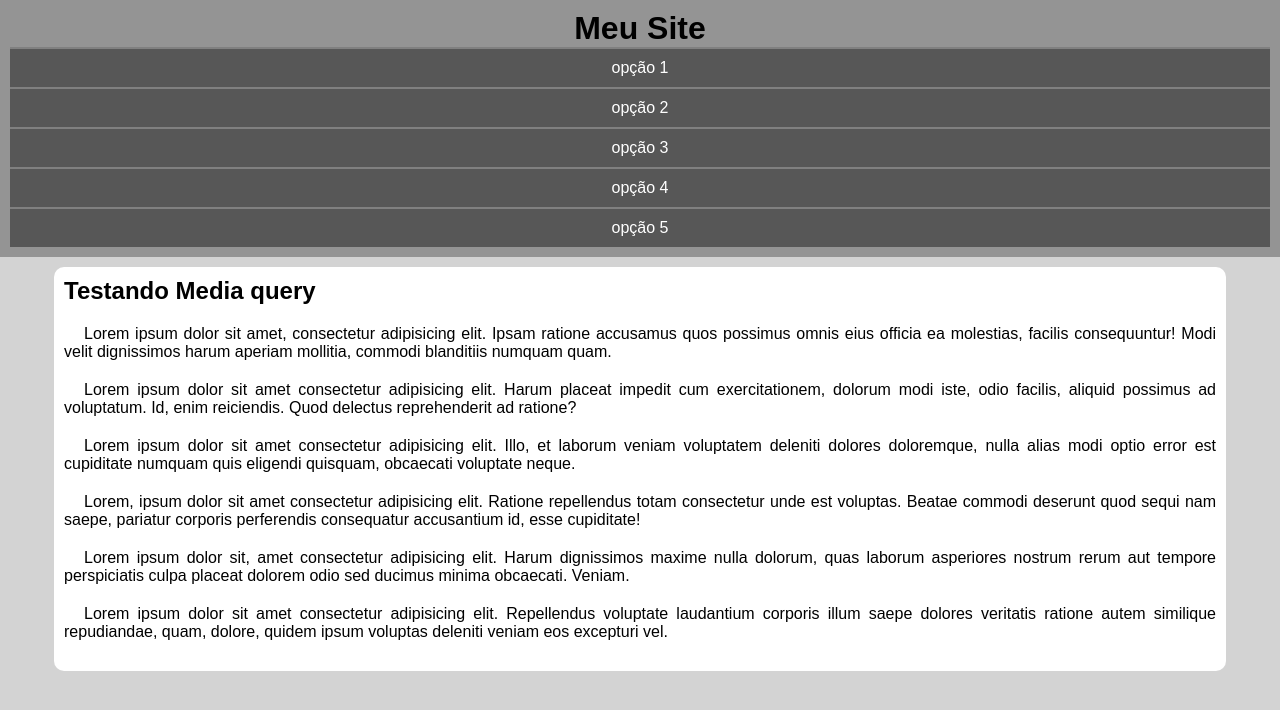
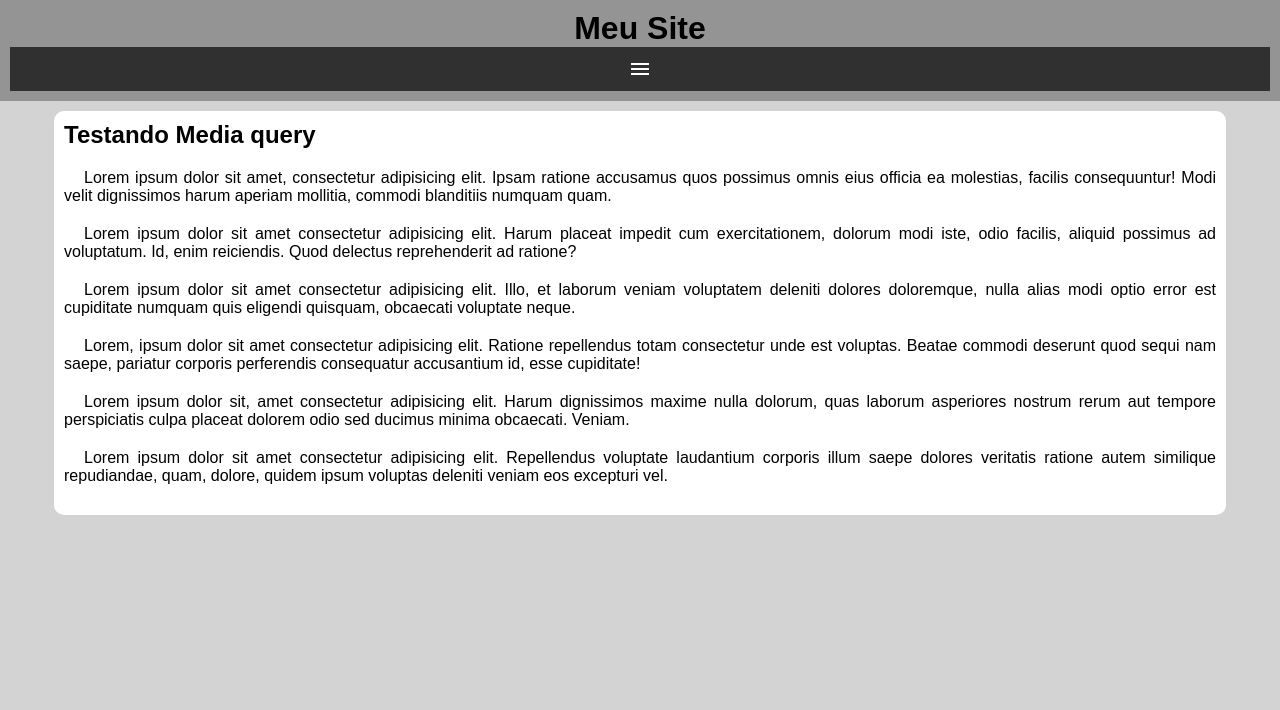
Before and after one commit to Franciscocpierna/HTMLCSS, a plain HTML site: page mq005/index.html in a window 1280 px wide. Drawn offline with nearby package versions, Linux system fonts and the light colour scheme.

Commit message:
exerciciomq005mediaquery

```diff
--- a/mq005/estilos/style.css
+++ b/mq005/estilos/style.css
@@ -21,8 +21,21 @@ header {
 
 }
 
+span#burger {
+    background-color:  rgb(48, 48, 48);
+    color: white;
+    padding: 10px;
+    display: block;
+    text-align: center;
+    cursor: pointer;
+}
+
+span#burger:hover {
+    background-color: white;
+    color: black;
+}
 menu {
-    display: block;
+    display: none;
 }
 
 menu > ul {
--- a/mq005/index.html
+++ b/mq005/index.html
@@ -6,13 +6,14 @@
     <meta name="viewport" content="width=device-width, initial-scale=1.0">
     <title>Media query</title>
 
+    <link rel="stylesheet" href="https://fonts.googleapis.com/css2?family=Material+Symbols+Outlined:opsz,wght,FILL,GRAD@20..48,100..700,0..1,-50..200" />
      <link rel="stylesheet" href="estilos/style.css">
-
     </head>
 <body>
     <header>
       <h1>Meu Site</h1>
-      <menu>
+      <span  id = "burger" class="material-symbols-outlined" onclick="clickmenu()">menu</span>
+      <menu id="itens">
           <ul>
              <li><a href="#">opção 1</a></li>
              <li><a href="#">opção 2</a></li>
@@ -46,5 +47,18 @@
         </article>
 
     </main>
+    <script>
+       function clickmenu() {
+        if (itens.style.display == 'block'){
+           itens.style.display = 'none'
+        } else {
+          itens.style.display = 'block'
+        }
+
+       }
+
+
+
+    </script>
 </body>
 </html>
```
